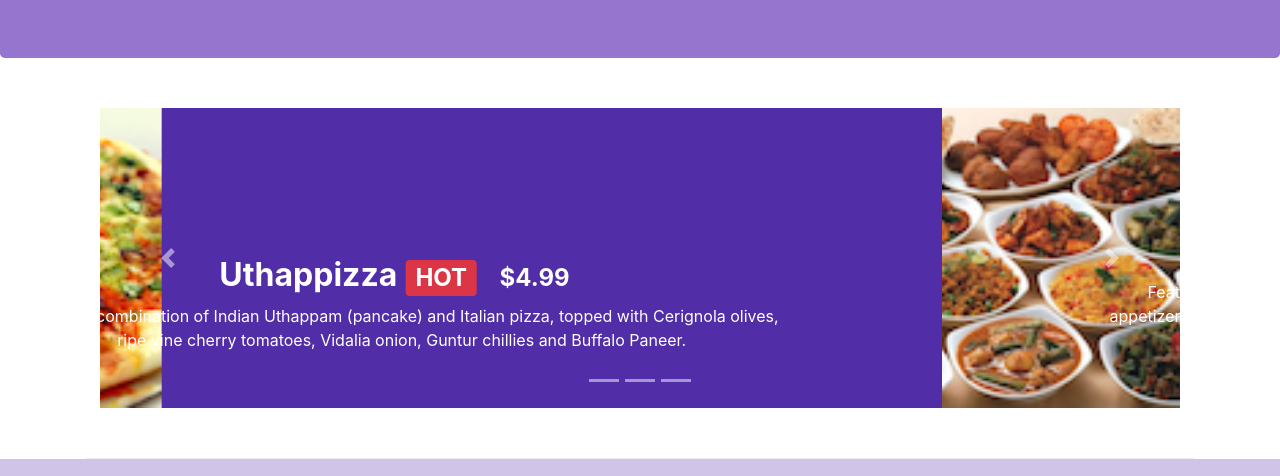
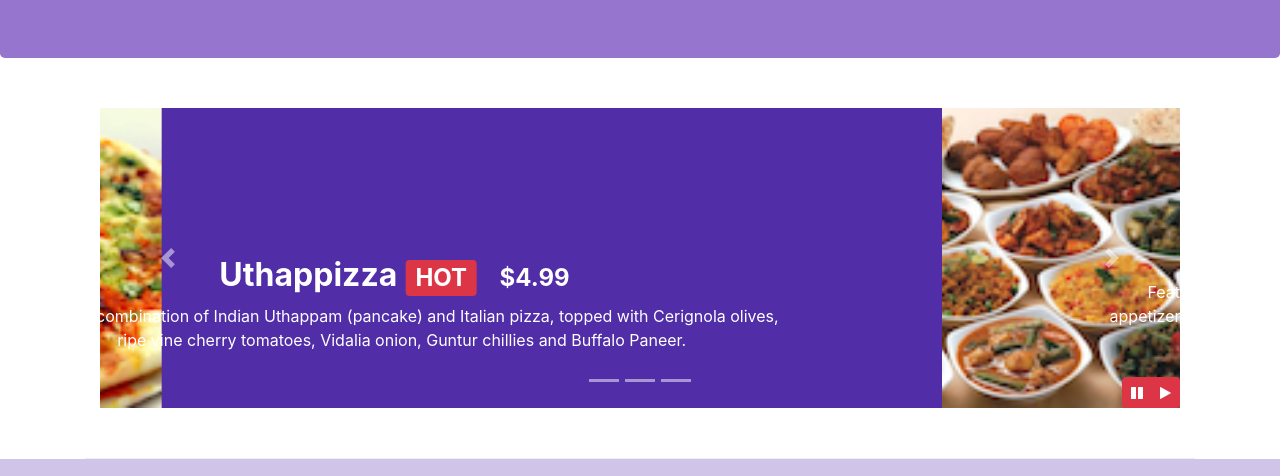
Before and after one commit to AnilSharma1997/Bootstrap, a website: page index.html in a window 1280 px wide. Shown: the part 276-752 px from the top of the page. Drawn offline with nearby package versions, Linux system fonts and the light colour scheme.

Commit message:
Bootstrap JQuery

```diff
--- a/css/styles.css
+++ b/css/styles.css
@@ -67,3 +67,10 @@ body {
 #btn123{
     margin-left:0px;
 }
+
+
+#carouselButtons {
+    right:15px;
+    position: absolute;
+    bottom: 0px;
+}
--- a/index.html
+++ b/index.html
@@ -208,6 +208,14 @@
                 <a class="carousel-control-next" href="#mycarousel" role="button" data-slide="next">
                     <span class="carousel-control-next-icon"></span>
                 </a>
+                <div class="btn-group" id="carouselButtons">
+                    <button class="btn btn-danger btn-sm" id="carousel-pause">
+                        <span class="fa fa-pause"></span>
+                    </button>
+                    <button class="btn btn-danger btn-sm" id="carousel-play">
+                        <span class="fa fa-play"></span>
+                    </button>
+                </div>
             </div>
         </div>
 
@@ -260,6 +268,18 @@
     <script src="node_modules/tether/dist/js/tether.min.js"></script>
     <script src="node_modules/bootstrap/dist/js/bootstrap.min.js"></script>
 
+    <script>
+        $(document).ready(function(){
+            $("#mycarousel").carousel( { interval: 2000 } );
+            $("#carousel-pause").click(function(){
+                $("#mycarousel").carousel('pause');
+            });
+            $("#carousel-play").click(function(){
+                $("#mycarousel").carousel('cycle');
+            });
+        });
+    </script>
+
 </body>
 
 </html>
```
